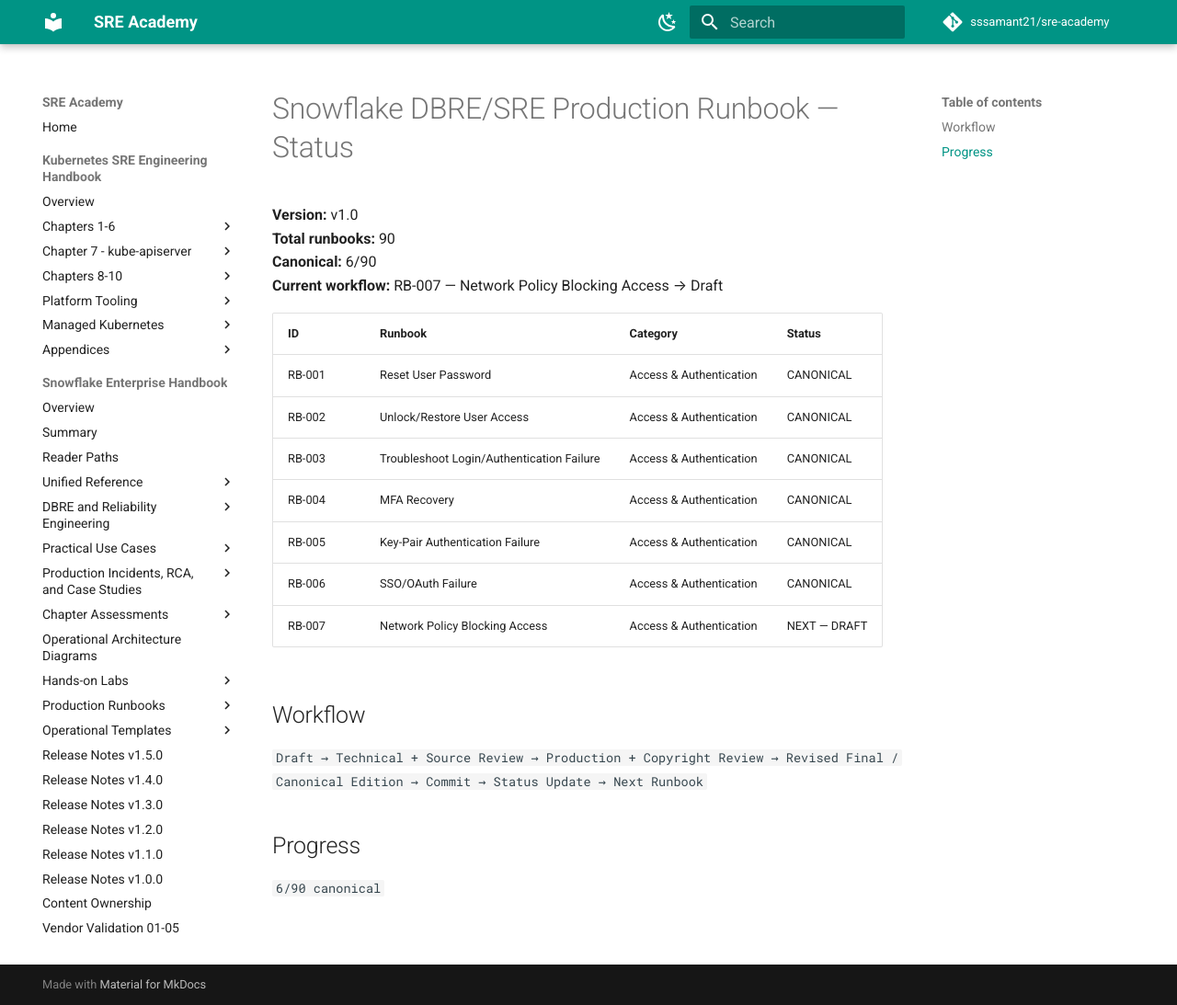
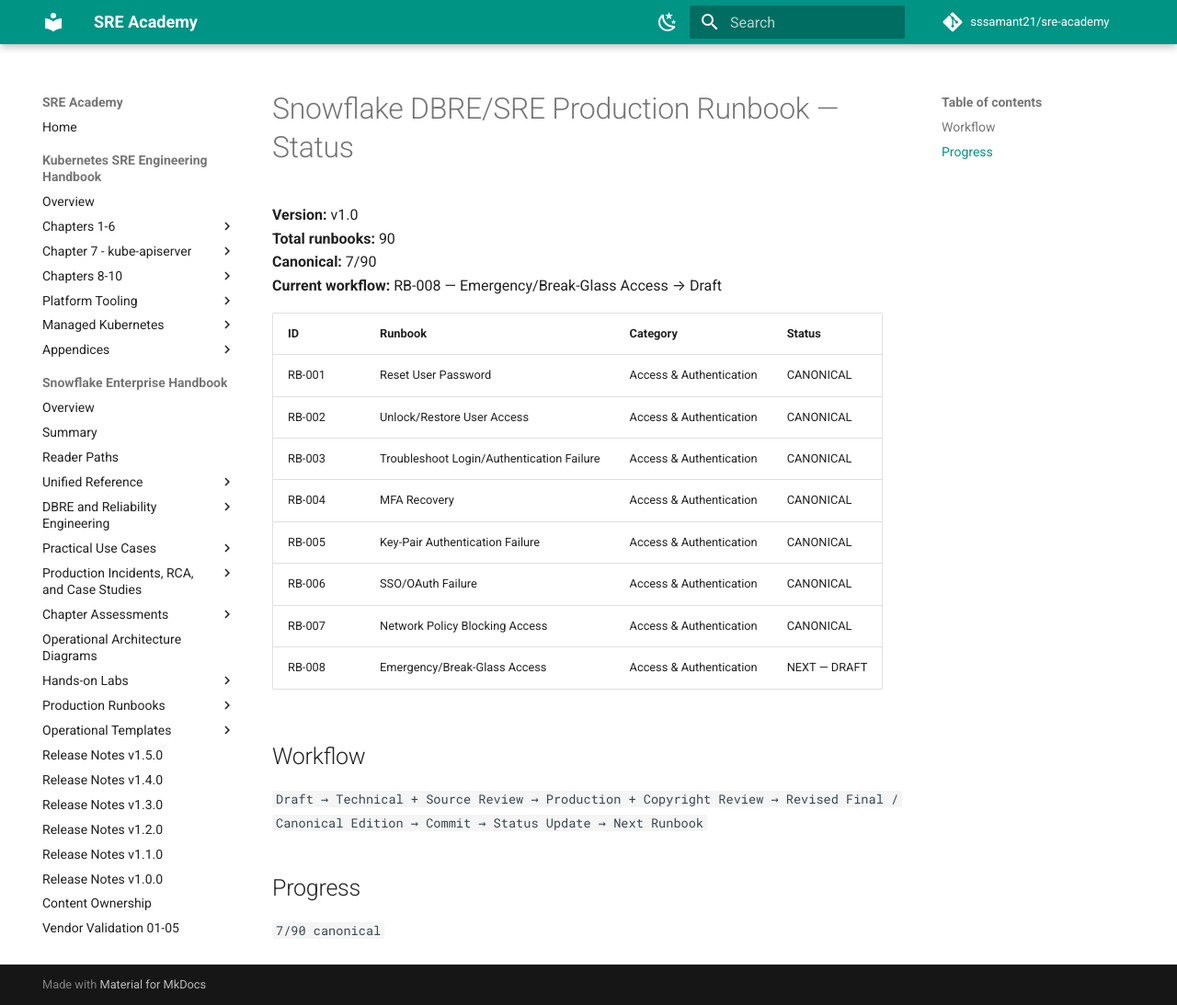
Before and after one commit to sssamant21/sre-academy, an MkDocs documentation site: the page built from docs/books/snowflake/runbooks/STATUS.md, in a window 1280 px wide and 1093 px high. Shown: the whole window at 92% size. Built offline with MkDocs 1.6.1 and Material for MkDocs 9.7.7, drawn with Linux system fonts in a browser that asks for light colours; comment, search, counter and statistics services are not loaded.

Commit message:
docs(snowflake): update runbook status to 7 of 90 canonical

```diff
--- a/docs/books/snowflake/runbooks/STATUS.md
+++ b/docs/books/snowflake/runbooks/STATUS.md
@@ -2,8 +2,8 @@
 
 **Version:** v1.0
 **Total runbooks:** 90
-**Canonical:** 6/90
-**Current workflow:** RB-007 — Network Policy Blocking Access → Draft
+**Canonical:** 7/90
+**Current workflow:** RB-008 — Emergency/Break-Glass Access → Draft
 
 | ID | Runbook | Category | Status |
 |---|---|---|---|
@@ -13,7 +13,8 @@
 | RB-004 | MFA Recovery | Access & Authentication | CANONICAL |
 | RB-005 | Key-Pair Authentication Failure | Access & Authentication | CANONICAL |
 | RB-006 | SSO/OAuth Failure | Access & Authentication | CANONICAL |
-| RB-007 | Network Policy Blocking Access | Access & Authentication | NEXT — DRAFT |
+| RB-007 | Network Policy Blocking Access | Access & Authentication | CANONICAL |
+| RB-008 | Emergency/Break-Glass Access | Access & Authentication | NEXT — DRAFT |
 
 ## Workflow
 
@@ -21,4 +22,4 @@
 
 ## Progress
 
-`6/90 canonical`
+`7/90 canonical`
```
